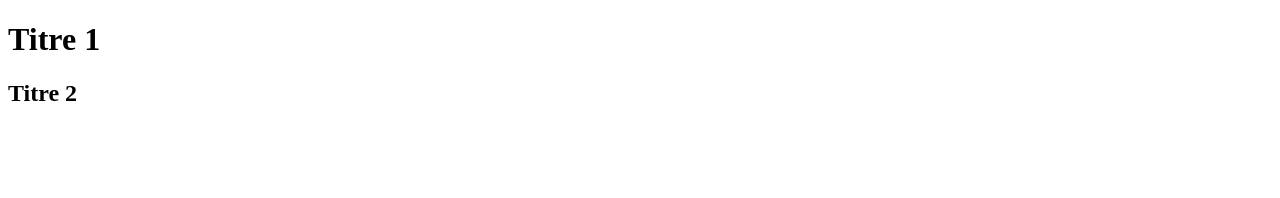
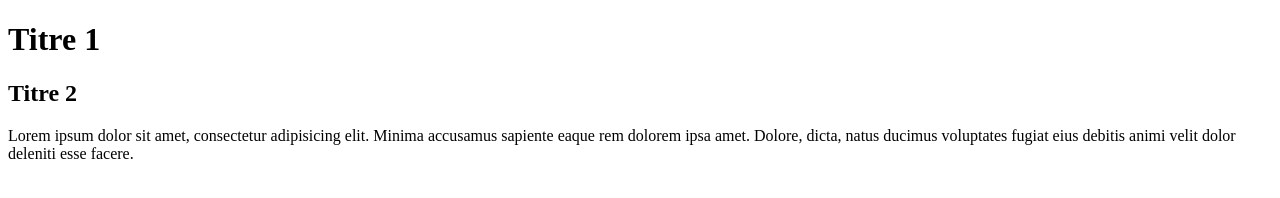
Before and after one commit to saidcoast/Git_test1, a plain HTML site: page index.html in a window 1280 px wide. Drawn offline with Linux system fonts and the light colour scheme.

Commit message:
commit 3

```diff
--- a/index.html
+++ b/index.html
@@ -8,5 +8,6 @@
 <body>
     <h1>Titre 1</h1>
     <h2>Titre 2</h2>
+    <p>Lorem ipsum dolor sit amet, consectetur adipisicing elit. Minima accusamus sapiente eaque rem dolorem ipsa amet. Dolore, dicta, natus ducimus voluptates fugiat eius debitis animi velit dolor deleniti esse facere.</p>
 </body>
 </html>
```
